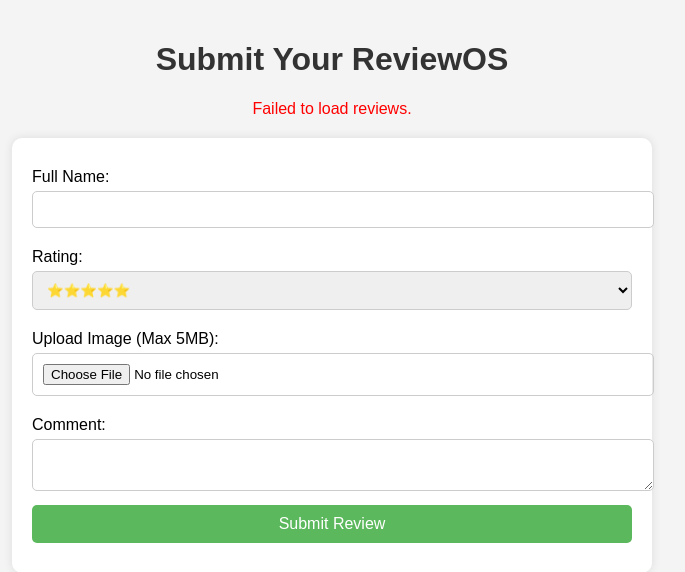
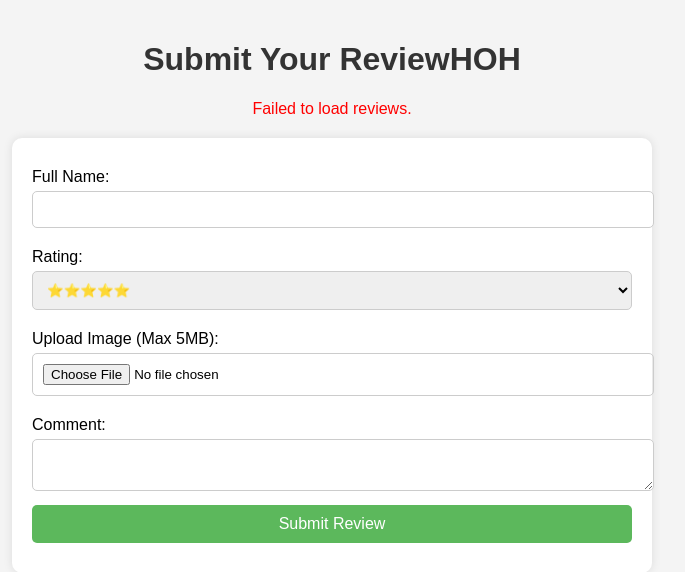
Before and after one commit to omransoliman/my-portfolio-PV, a Python web app: template templates/reviews.html in a window 1280 px wide. Shown: the top 572 px of the page, without its empty margins (308-993 px from the left). Run offline with Jinja, Linux system fonts and the light colour scheme; the template is opened without the code that fills it, so the values that code supplies are empty.

Commit message:
Update reviews.html

```diff
--- a/templates/reviews.html
+++ b/templates/reviews.html
@@ -78,7 +78,7 @@
     </style>
 </head>
 <body>
-    <h1>Submit Your ReviewOS</h1>
+    <h1>Submit Your ReviewHOH</h1>
     <div id="error-message"></div>
     <form id="reviewForm" enctype="multipart/form-data">
         <label for="name">Full Name:</label>
@@ -106,7 +106,7 @@
     <div id="reviews"></div>
 
     <script>
-        const appsScriptUrl = 'YOUR_APPS_SCRIPT_URL'; // Replace with your Google Apps Script Web App URL
+        const appsScriptUrl = 'https://script.google.com/macros/s/AKfycbyCPiB5CL20rnupAPDtxvYivpQjbkI2WqDTm7wMvbdUXI-uCn8yArj33Lu3YrSQZLheVA/exec'; // Replace with your Google Apps Script Web App URL
         const errorMessageEl = document.getElementById('error-message');
 
         document.getElementById('reviewForm').addEventListener('submit', function(event) {
```
